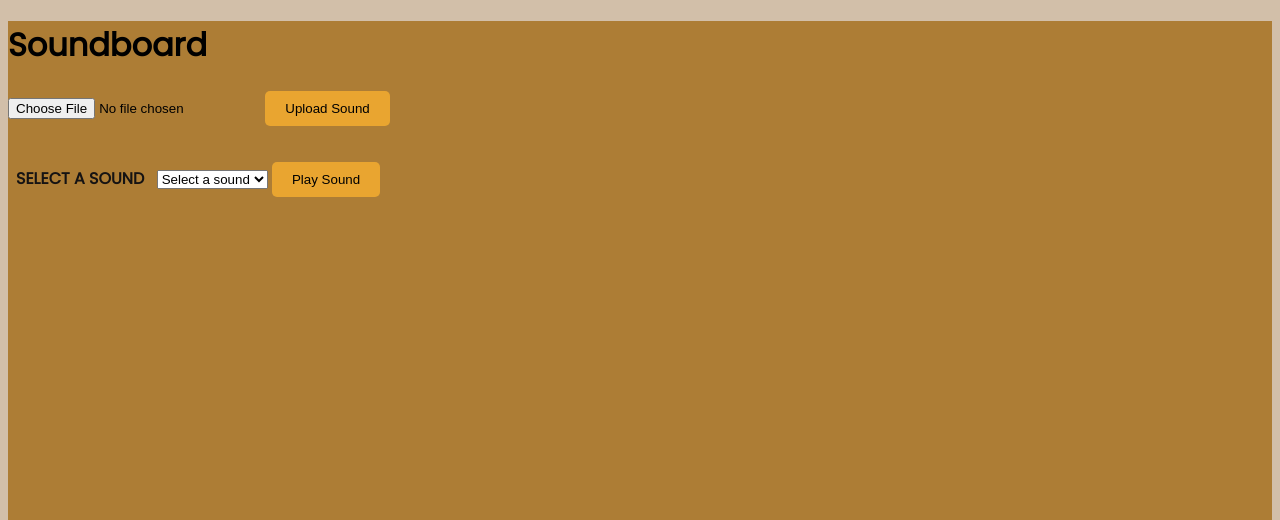
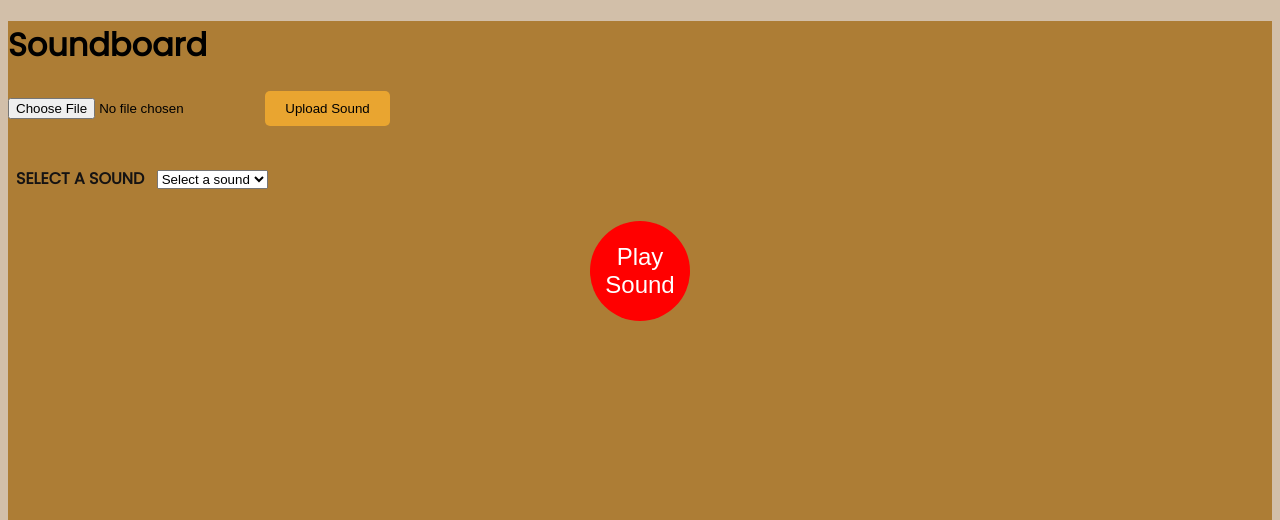
Before and after one commit to theshahnis/ShlaimanFinder, a Flask app: template backend/app/templates/sound.html in a window 1280 px wide. Shown: the top 520 px of the page. Run offline with Flask 3, Linux system fonts and the light colour scheme; the template is opened without the code that fills it, so the values that code supplies are empty.

Commit message:
added sound function

```diff
--- a/backend/app/routes/sounds.py
+++ b/backend/app/routes/sounds.py
@@ -5,7 +5,7 @@ from .api import token_or_login_required
 
 sounds_bp = Blueprint('sounds_bp', __name__)
 
-SOUND_UPLOAD_FOLDER = 'static/sounds'
+SOUND_UPLOAD_FOLDER = 'static/sounds/'
 ALLOWED_EXTENSIONS = {'wav', 'mp3', 'ogg'}
 
 @sounds_bp.route('/')
--- a/backend/app/templates/base.html
+++ b/backend/app/templates/base.html
@@ -59,6 +59,7 @@
                 <button class="nav-button" data-page="shows"><a href="{{ url_for('show_bp.shows') }}">Shows</a></button>
                 <button class="nav-button" data-page="my_shows"><a href="{{ url_for('show_bp.my_shows') }}">My Shows</a></button>
                 <button class="nav-button" data-page="friends"><a href="{{ url_for('general_bp.friends') }}">Friends in Group</a></button>
+                <button class="nav-button" data-page="friends"><a href="{{ url_for('sounds_bp.sounds_page') }}">Sound Board</a></button>
                 <button class="nav-button" data-page="join_group"><a href="{{ url_for('general_bp.join_group') }}">Join Group</a></button>
                 <button id="dark-mode-toggle">Toggle Dark Mode</button>
                 <button class="nav-button" id="logout-btn"><a href="{{ url_for('auth_bp.logout') }}">Logout</a></button>
--- a/backend/app/templates/sound.html
+++ b/backend/app/templates/sound.html
@@ -5,6 +5,35 @@
     <meta name="viewport" content="width=device-width, initial-scale=1.0">
     <title>Soundboard</title>
     <link rel="stylesheet" href="{{ url_for('static', filename='styles.css') }}">
+    <style>
+        .play-button {
+            background-color: red;
+            border: none;
+            border-radius: 50%;
+            color: white;
+            padding: 20px;
+            font-size: 24px;
+            cursor: pointer;
+            transition: background-color 0.2s;
+            user-select: none;
+            outline: none;
+            width: 100px;
+            height: 100px;
+            display: flex;
+            align-items: center;
+            justify-content: center;
+            margin: 20px auto;
+        }
+
+        .play-button:active {
+            background-color: darkred;
+        }
+
+        .play-button:disabled {
+            background-color: grey;
+            cursor: not-allowed;
+        }
+    </style>
 </head>
 <body>
     <h1>Soundboard</h1>
@@ -19,7 +48,7 @@
         <option value="">Select a sound</option>
     </select>
 
-    <button id="playButton">Play Sound</button>
+    <button id="playButton" class="play-button">Play Sound</button>
 
     <audio id="audioPlayer" controls style="display:none;"></audio>
 
@@ -47,17 +76,25 @@
                 });
             });
 
-            document.getElementById('playButton').addEventListener('click', function() {
+            const playButton = document.getElementById('playButton');
+            playButton.addEventListener('mousedown', handlePlaySound);
+            playButton.addEventListener('touchstart', handlePlaySound);
+
+            function handlePlaySound() {
                 const soundSelect = document.getElementById('soundSelect');
                 const selectedSound = soundSelect.value;
                 if (selectedSound) {
                     const audioPlayer = document.getElementById('audioPlayer');
                     audioPlayer.src = `/static/sounds/${selectedSound}`;
                     audioPlayer.play();
+                    playButton.disabled = true;
+                    audioPlayer.onended = () => {
+                        playButton.disabled = false;
+                    };
                 } else {
                     alert('Please select a sound');
                 }
-            });
+            }
         });
 
         function fetchSounds() {
```
